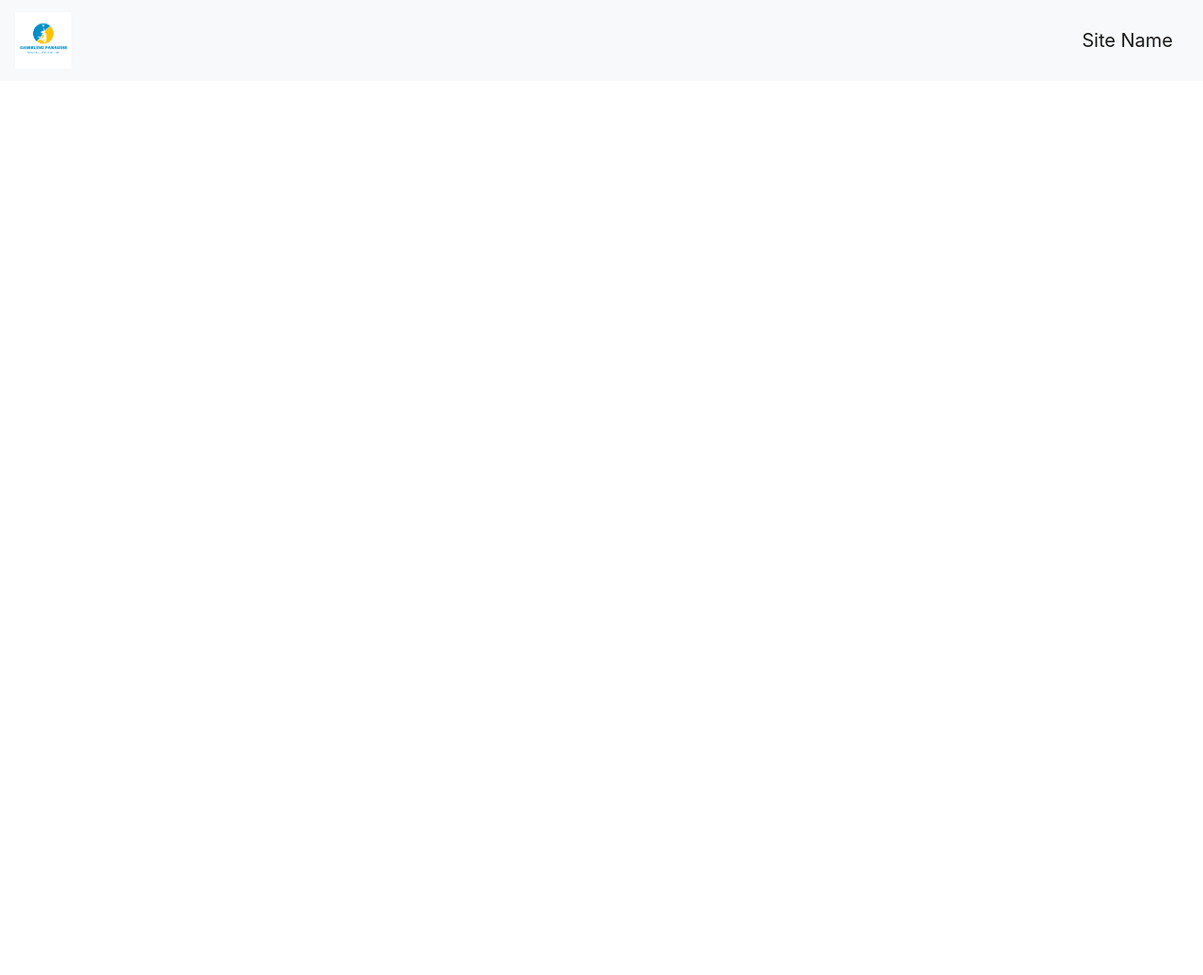
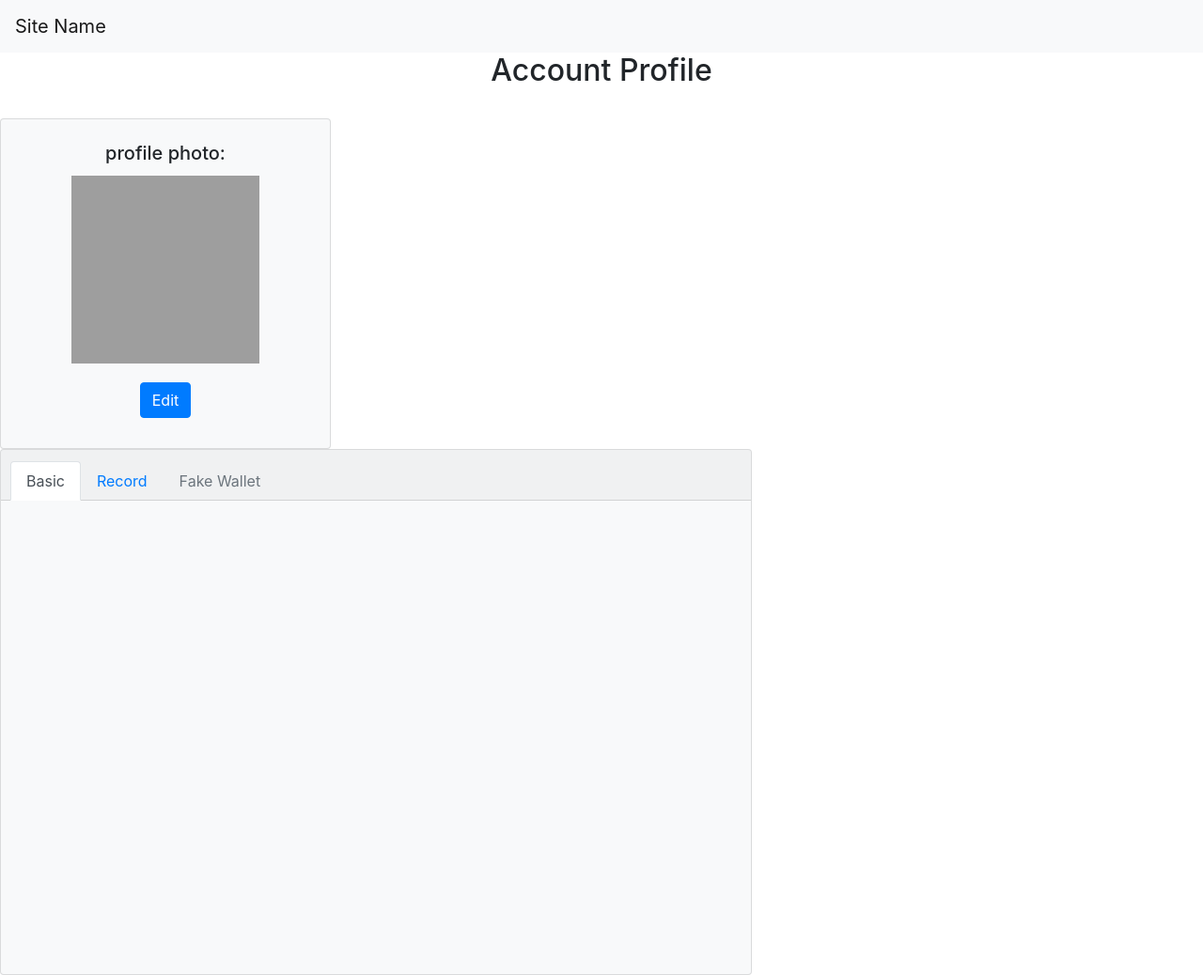
Before and after one commit to Ian-Meadows/Project, a plain HTML site: page html/Profile Page.html in a window 1280 px wide. Shown: the whole page at 94% size. Before the commit the page ends 800 px from the top, so only its background shows below. Drawn offline with nearby package versions, Linux system fonts and the light colour scheme; grey boxes are pictures that could not be loaded.

Commit message:
Add files via upload
add card of account photo and account table (basic info, wallet, record)

```diff
--- a/html/Profile Page.html
+++ b/html/Profile Page.html
@@ -1,15 +1,13 @@
 <!DOCTYPE html>
-<html lang="en">
+<html>
 <head>
-
-<meta charset="utf-8">
-	<!-- Bootstrap CSS -->
-    <link rel="stylesheet" href="https://maxcdn.bootstrapcdn.com/bootstrap/4.0.0/css/bootstrap.min.css" integrity="sha384-Gn5384xqQ1aoWXA+058RXPxPg6fy4IWvTNh0E263XmFcJlSAwiGgFAW/dAiS6JXm" crossorigin="anonymous">
-    <link rel="stylesheet" type="text/css" href="../css/login.css">
+	<meta charset="utf-8">
     <meta name="viewport" content="width=device-width, initial-scale=1, shrink-to-fit=no">
 
-
- 	<title>Profile</title>
+    <!-- Bootstrap CSS -->
+    <link rel="stylesheet" href="https://maxcdn.bootstrapcdn.com/bootstrap/4.0.0/css/bootstrap.min.css" integrity="sha384-Gn5384xqQ1aoWXA+058RXPxPg6fy4IWvTNh0E263XmFcJlSAwiGgFAW/dAiS6JXm" crossorigin="anonymous">
+    <link rel="stylesheet" href="../css/profilepage.css">
+    <title>Profile</title>
 
     <!-- jQuery first, then Popper.js, then Bootstrap JS -->
     <script src="https://code.jquery.com/jquery-3.2.1.slim.min.js" integrity="sha384-KJ3o2DKtIkvYIK3UENzmM7KCkRr/rE9/Qpg6aAZGJwFDMVNA/GpGFF93hXpG5KkN" crossorigin="anonymous"></script>
@@ -19,11 +17,47 @@
 <body>
 	<nav class="navigation-header"></nav>
       <nav class="navbar navbar-light bg-light">
-      	<a class="navbar-brand" href="Landing Page.html">
-      <img src="../resources/logo.png" class="img-rounded" height="60" width="60">
-      </a>
-      <a class="navbar-brand" href="Landing Page.html">Site Name</a>
+      <a class="navbar-brand" href=".../css/profilepage.css">Site Name</a>
     </nav>
+
+	<div id = "PageTitle">
+		<h2 class="text-center">
+			Account Profile
+		</h2>
+	    </br>
+	</div>
+	<div class="ustify-content-right">
+		<div class="card bg-light text-black text-center" style="width: 22rem;height: 22rem">
+		<br>
+		<h5 class="card-title">profile photo:</h5>
+		<center>
+  		<img class="img-circle" src="https://cdn1.iconfinder.com/data/icons/rafif-rounded-glyph-vol-5/512/vol.5_boy-512.png" alt="Account image" width="200" height="200">
+  		</center>
+  		<div class="card-body">
+    	<a href="#" class="btn btn-primary" style=".bg-light">Edit</a>
+  		</div>
+	</div>
+
+<div class="card bg-light text-black text-center" style="width: 50rem;height: 35rem">
+  <div class="card-header">
+    <ul class="nav nav-tabs card-header-tabs">
+      <li class="nav-item">
+        <a class="nav-link active" href="#">Basic</a>
+      </li>
+      <li class="nav-item">
+        <a class="nav-link" href="#">Record</a>
+      </li>
+      <li class="nav-item">
+        <a class="nav-link disabled" href="#">Fake Wallet</a>
+      </li>
+    </ul>
+  </div>
+  <div class="card-body">
+  </div>
+</div>
+
+</div>
+
 
 
 </body>
```
